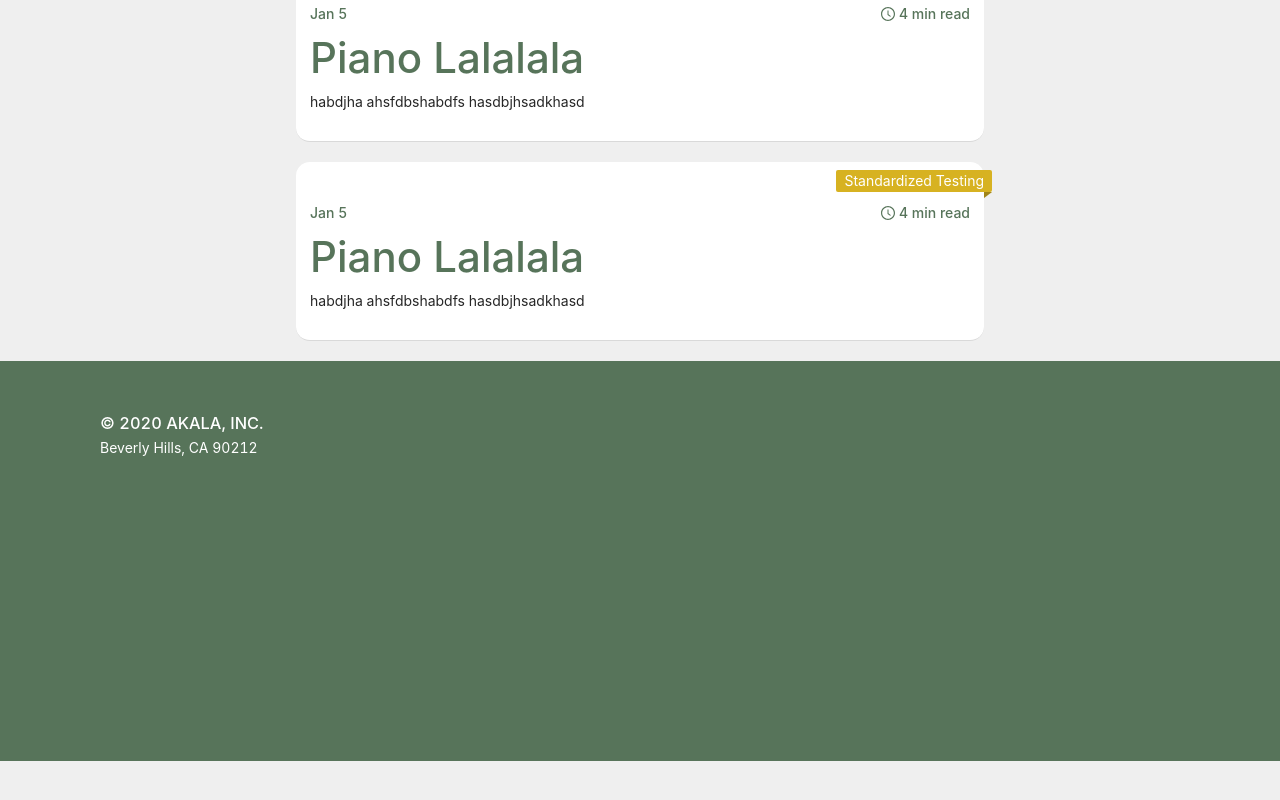
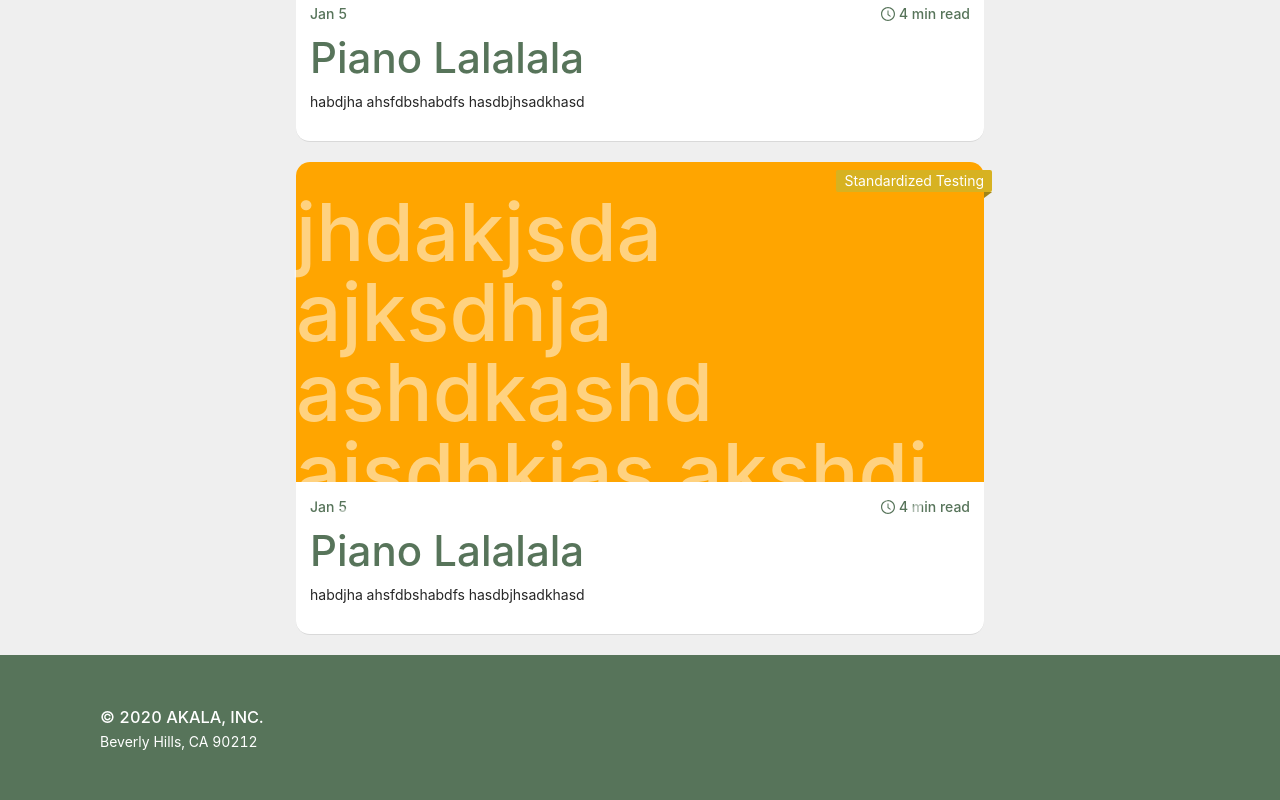
Before and after one commit to stavaser/akala_blog, a React (Create React App) app in the folder frontend/: page / in a window 1280 px wide. Shown: the part 2022-2822 px from the top of the page. Before the commit the page ends 2783 px from the top, so only its background shows below. Built offline with nearby package versions, Linux system fonts and the light colour scheme; the HTML template or start-up script is replaced by a standard one.

Commit message:
added an image placeholder

```diff
--- a/frontend/src/components/ArticleCard/ArticleCard.js
+++ b/frontend/src/components/ArticleCard/ArticleCard.js
@@ -2,7 +2,10 @@ import { ClockCircleOutlined } from '@ant-design/icons';
 import { Badge } from 'antd';
 import React from 'react';
 import { Link } from 'react-router-dom';
-import { StyledArticleCard } from './ArticleCard.styled';
+import {
+  StyledArticleCard,
+  StyledImagePlaceholder,
+} from './ArticleCard.styled';
 
 const ArticleCard = ({
   id,
@@ -26,7 +29,13 @@ const ArticleCard = ({
             pathname: `/article/${id}`,
           }}
         >
-          {image ? <img className="article-image" src={image} /> : null}
+          {image ? (
+            <img className="article-image" src={image} />
+          ) : (
+            <StyledImagePlaceholder>
+              <h1>jhdakjsda ajksdhja ashdkashd ajsdhkjas akshdj</h1>
+            </StyledImagePlaceholder>
+          )}
         </Link>
 
         <div className="article-body">
--- a/frontend/src/components/ArticleCard/ArticleCard.styled.js
+++ b/frontend/src/components/ArticleCard/ArticleCard.styled.js
@@ -9,7 +9,7 @@ export const StyledArticleCard = styled.div`
   border-radius: 1em;
   display: flex;
   flex-direction: column;
-  padding-top: ${({ hasImage }) => (hasImage ? 0 : '26px')};
+  /* padding-top: ${({ hasImage }) => (hasImage ? 0 : '26px')}; */
   .article-image-container {
     height: 50%;
   }
@@ -46,3 +46,21 @@ export const StyledArticleCard = styled.div`
     justify-content: space-between;
   }
 `;
+
+export const StyledImagePlaceholder = styled.div`
+  background-color: orange;
+  width: 100%;
+  height: 40vh;
+  border-top-left-radius: 1em;
+  border-top-right-radius: 1em;
+  position: relative;
+
+  h1 {
+    color: #fff;
+    font-size: 80px;
+    line-height: 80px;
+    opacity: 0.5;
+    position: absolute;
+    bottom: -30px;
+  }
+`;
```
